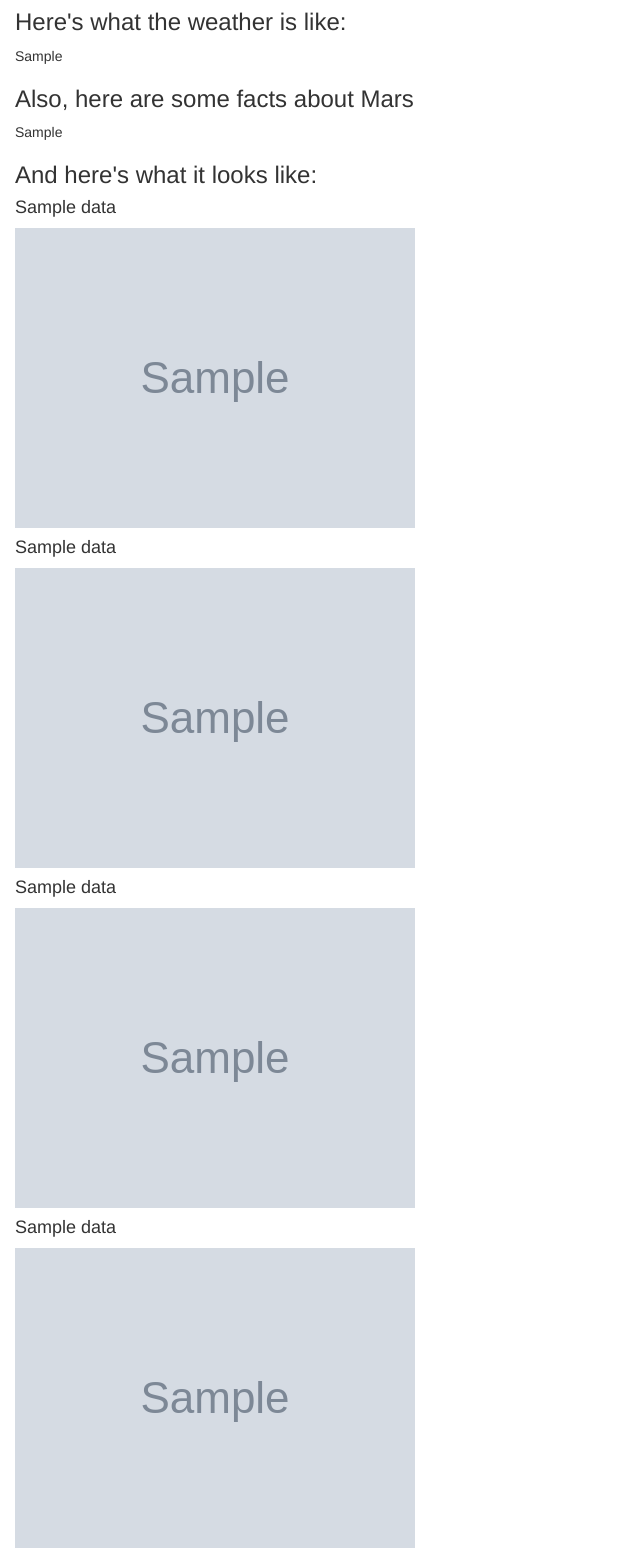
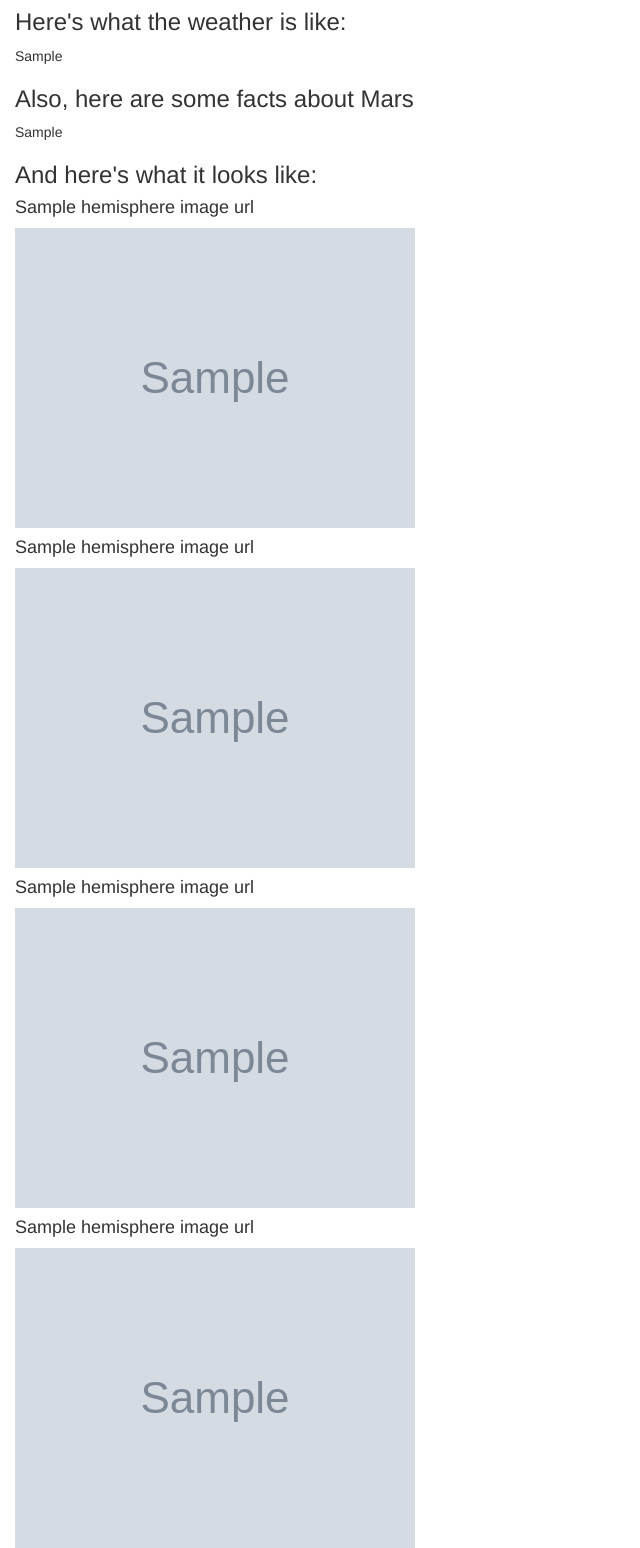
Before and after one commit to ferozumair786/UTDS-Web-Scraping-HW, a Flask app: template templates/index.html in a window 1280 px wide. Shown: the part 715-2263 px from the top of the page, without its empty margins (0-640 px from the left). Run offline with Flask 2, Linux system fonts and the light colour scheme; the template is opened without the code that fills it: most values are stand-ins (such as "Sample title", 1, 10 or a date in 2020); grey boxes marked "Sample" are stand-in pictures; some libraries are stand-ins or nearby versions.

Commit message:
finally got it to work!

```diff
--- a/app.py
+++ b/app.py
@@ -5,22 +5,25 @@
 app = Flask(__name__)
 
 # Use flask_pymongo to set up mongo connection
-app.config["MONGO_URI"] = "mongodb://localhost:27017/mars_app"
-mongo = PyMongo(app)
+# app.config["MONGO_URI"] = "mongodb://localhost:27017/mars_app"
+# mongo = PyMongo(app)
 
 # Or set inline
-# mongo = PyMongo(app, uri="mongodb://localhost:27017/craigslist_app")
+mongo = PyMongo(app, uri="mongodb://localhost:27017/craigslist_app")
 
 
 @app.route("/")
 def index():
-    data = mongo.db.data
-    return render_template("index.html", data=data)
+    data = mongo.db.collection.find_one()
+    if data is None:
+        return render_template("index1.html")
+    else:
+        return render_template("index.html", data=data)
 
 
 @app.route("/scrape")
 def scraper():
-    data = mongo.db.data
+    # data = mongo.db.data.find()
     mars_data = mission_to_mars.mars()
     mongo.db.collection.update({}, mars_data, upsert=True)
     return redirect("/", code=302)
--- a/templates/index.html
+++ b/templates/index.html
@@ -22,20 +22,20 @@
     <h3>Here's what the weather is like:</h3>
     <p>{{data.mars_weather}}</p>
     <h3>Also, here are some facts about Mars</h3>
-        {{data.mars_facts}}
+        {{data.mars_facts|safe}}
 
     <h3>And here's what it looks like:</h3>
-    <h4>{{data[0].title}}</h4>
-    <img src="{{ data[0].img_url}}" alt="{{data[0].title}}">
+    <h4>{{data.hemisphere_image_urls[0].title}}</h4>
+    <img src="{{ data.hemisphere_image_urls[0].img_url}}" alt="{{data.hemisphere_image_urls[0].title}}">
 
-    <h4>{{data[1].title}}</h4>
-    <img src="{{ data[1].img_url}}" alt="{{data[1].title}}">
+    <h4>{{data.hemisphere_image_urls[1].title}}</h4>
+    <img src="{{ data.hemisphere_image_urls[1].img_url}}" alt="{{data.hemisphere_image_urls[1].title}}">
 
-    <h4>{{data[2].title}}</h4>
-    <img src="{{ data[2].img_url}}" alt="{{data[2].title}}">
+    <h4>{{data.hemisphere_image_urls[2].title}}</h4>
+    <img src="{{ data.hemisphere_image_urls[2].img_url}}" alt="{{data.hemisphere_image_urls[2].title}}">
 
-    <h4>{{data[3].title}}</h4>
-    <img src="{{ data[3].img_url}}" alt="{{data[3].title}}">
+    <h4>{{data.hemisphere_image_urls[3].title}}</h4>
+    <img src="{{ data.hemisphere_image_urls[3].img_url}}" alt="{{data.hemisphere_image_urls[3].title}}">
   </div>
   </div>
 </body>
```
Also changed, not shown: templates/index1.html (added, +22 -0 lines).
